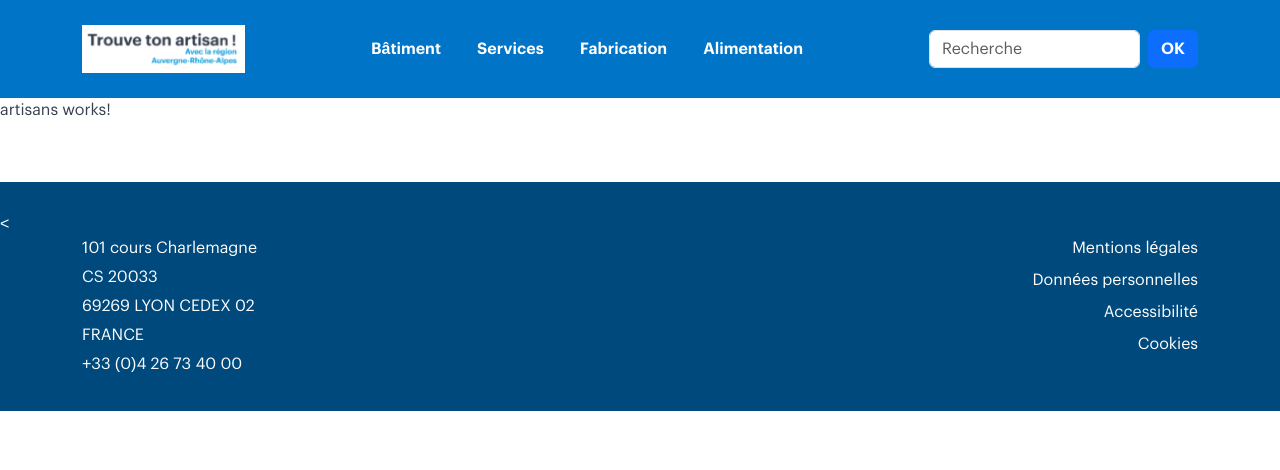
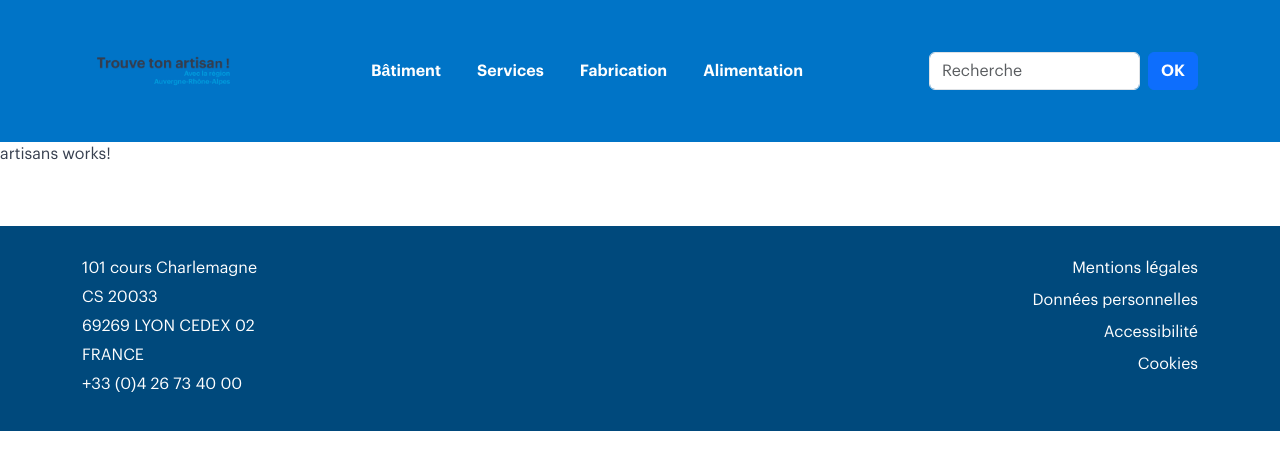
Before and after one commit to Lindsay-Renelle/trouve-ton-artisan, an Angular app: page /artisans in a window 1280 px wide. Shown: the top 470 px of the page. Built offline with nearby package versions, Linux system fonts and the light colour scheme.

Commit message:
Modification favicon, logo, footer, header, home

```diff
--- a/src/app/components/footer/footer.html
+++ b/src/app/components/footer/footer.html
@@ -1,4 +1,4 @@
-<footer class="footer"><
+<footer class="footer">
 
     <div class="container">
 
--- a/src/app/components/header/header.scss
+++ b/src/app/components/header/header.scss
@@ -15,6 +15,7 @@
 /* Logo */
 .navbar-brand img {
     width: 163px;
+    display: block;
 }
 
 .navbar-brand {
--- a/src/app/page/home/home.scss
+++ b/src/app/page/home/home.scss
@@ -30,12 +30,13 @@ h1{
   font-weight: bold;
 }
 
-.container {
+.hero,
+.etapes,
+.artisans {
   margin-top: 40px;
 }
 
-/* Artisans du mois */
-
+/* ARTISANS DU MOIS */
 /* Carte artisan */
 .card {
   border: none;
```
Also changed, not shown: public/favicon.png, public/image/logo.png.
